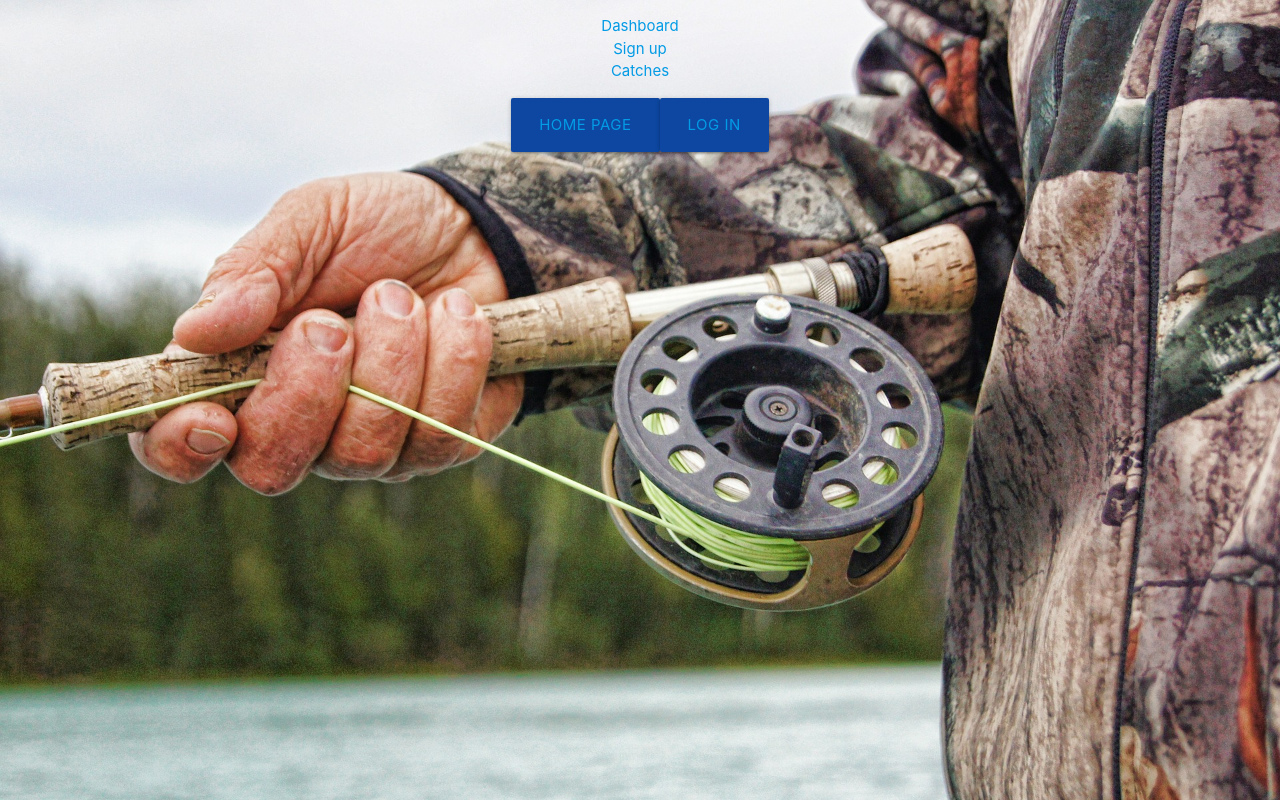
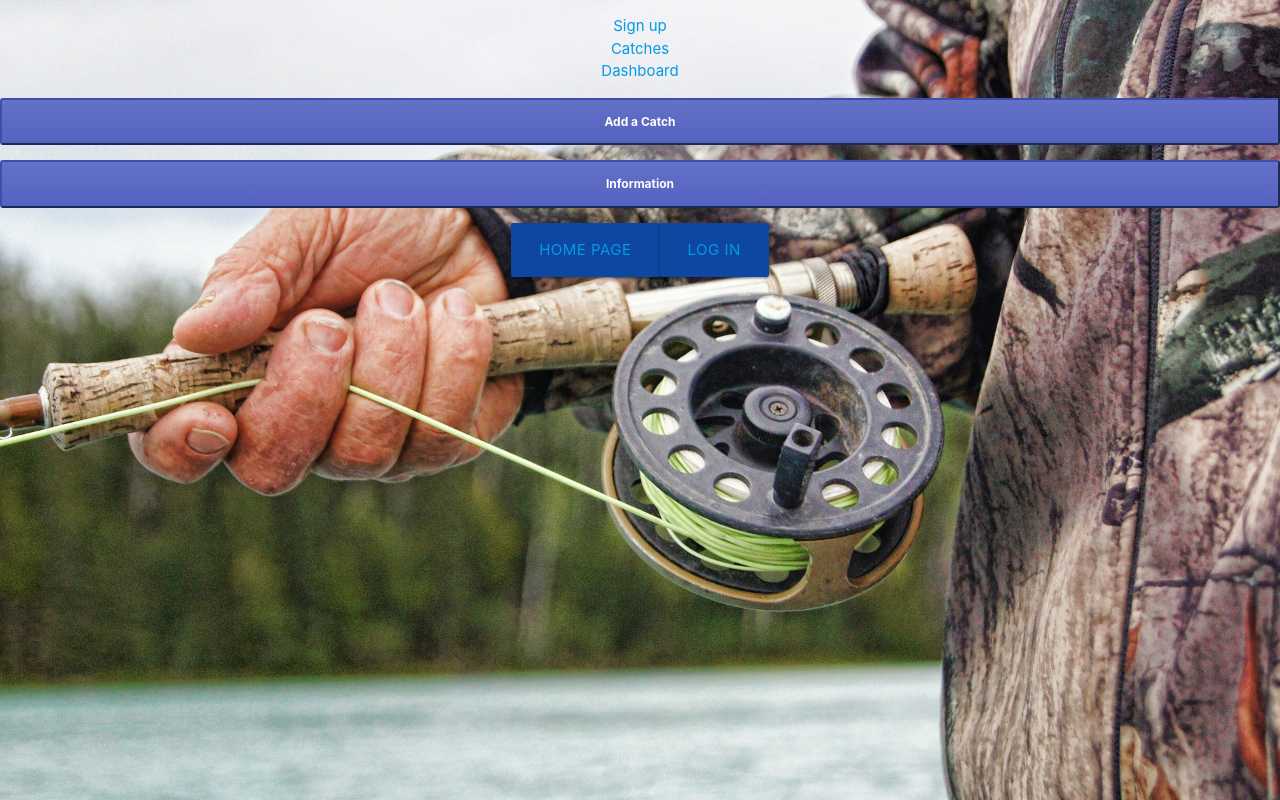
Before and after one commit to Codeheadsproject3/3, a React (Create React App) app in the folder my-app/: page /dashboard in a window 1280 px wide. Built offline with nearby package versions, Linux system fonts and the light colour scheme.

Commit message:
created dashboard and buttons for catch, home and information

```diff
--- a/my-app/src/App.js
+++ b/my-app/src/App.js
@@ -9,6 +9,7 @@ import Signup from './pages/Signup';
 import './App.css';
 
 import Catch from './pages/Catch';
+import Dashboard from "./pages/Dashboard";
 
 
 function App(props) {
@@ -25,20 +26,26 @@ function App(props) {
       <Router>
 
         <ul>
-          <li>
-            <Link to="/">Dashboard</Link>
-          </li>
+          {/* <li>
+            <Link to="/">Home Page</Link>
+          </li> */}
           <li>
             <Link to="/admin">Sign up</Link>
           </li>
           <li>
             <Link to="/catch">Catches</Link>
           </li>
+          <li>
+            <Link to="/dashboard">Dashboard</Link>
+          </li>
+
         </ul>
           <Route exact path="/" component={Home} />
           <Route path="/login" component={Login} />
           <Route path="/signup" component={Signup} />
           <Route path="/catch" component={Catch} />
+          <Route path="/dashboard" component={Dashboard} />
+
           <PrivateRoute path="/admin" component={Admin} />
 
             <div class="btn btn-large blue darken-4 white-text">
--- /dev/null
+++ b/my-app/src/pages/Dashboard.js
@@ -0,0 +1,20 @@
+import React, { Component } from 'react';
+import { Card, Logo, Form, Input, Button, Error } from "../components/AuthForms";
+import postSignup from './Signup';
+import { createBrowserHistory as history} from 'history';
+
+
+class Dashboard extends Component {
+
+    render() {
+        return (
+            <div>
+            <Button onClick={() => this.props.history.push('/Catch')}>Add a Catch</Button>
+            <Button onClick={() => this.props.history.push('/Information')}>Information</Button>
+
+            </div>
+        );
+    }
+}
+
+export default Dashboard;
```
Also changed, not shown: my-app/src/components/Dashboard.js (deleted, +0 -17 lines), my-app/src/pages/Information.js (added, +11 -0 lines).
